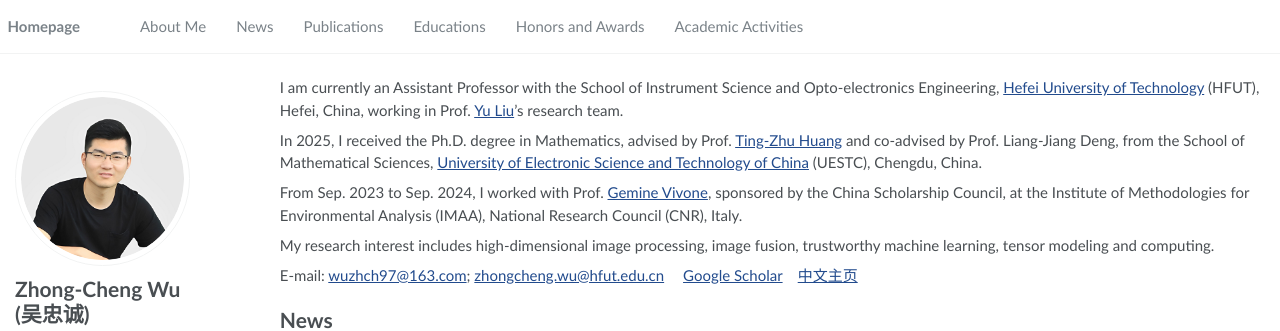
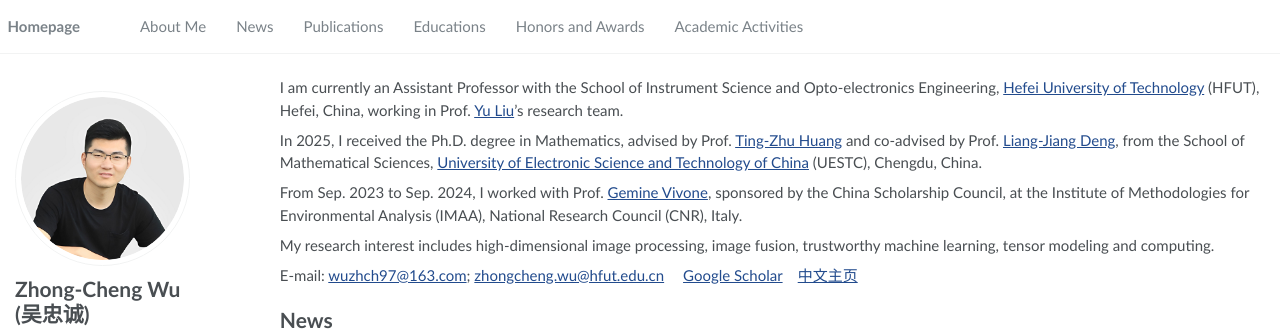
Before and after one commit to zhongchengwu/zhongchengwu.github.io, a Jekyll site: the page built from _pages/about.md, in a window 1280 px wide and 900 px high. Shown: the top 331 px of the window. Built offline with Jekyll 4.4.1, drawn with Linux system fonts in a browser that asks for light colours; part of the change alters nothing that is shown.

```diff
--- a/_pages/about.md
+++ b/_pages/about.md
@@ -20,7 +20,7 @@ redirect_from:
 
 I am currently an Assistant Professor with the School of Instrument Science and Opto-electronics Engineering, [Hefei University of Technology](https://www.hfut.edu.cn/) (HFUT), Hefei, China, working in Prof. [Yu Liu](https://sites.google.com/site/yuliu316316/)'s research team.
 
-In 2025, I received the Ph.D. degree in Mathematics, advised by Prof. [Ting-Zhu Huang](http://www.math.uestc.edu.cn/info/1081/2041.htm) and co-advised by Prof. Liang-Jiang Deng, from the School of Mathematical Sciences, [University of Electronic Science and Technology of China](https://www.uestc.edu.cn/) (UESTC), Chengdu, China.
+In 2025, I received the Ph.D. degree in Mathematics, advised by Prof. [Ting-Zhu Huang](http://www.math.uestc.edu.cn/info/1081/2041.htm) and co-advised by Prof. [Liang-Jiang Deng](https://liangjiandeng.github.io/), from the School of Mathematical Sciences, [University of Electronic Science and Technology of China](https://www.uestc.edu.cn/) (UESTC), Chengdu, China.
 
 From Sep. 2023 to Sep. 2024, I worked with Prof. [Gemine Vivone](https://sites.google.com/site/vivonegemine), sponsored by the China Scholarship Council, at the Institute of Methodologies for Environmental Analysis (IMAA), National Research Council (CNR), Italy.
 
```
